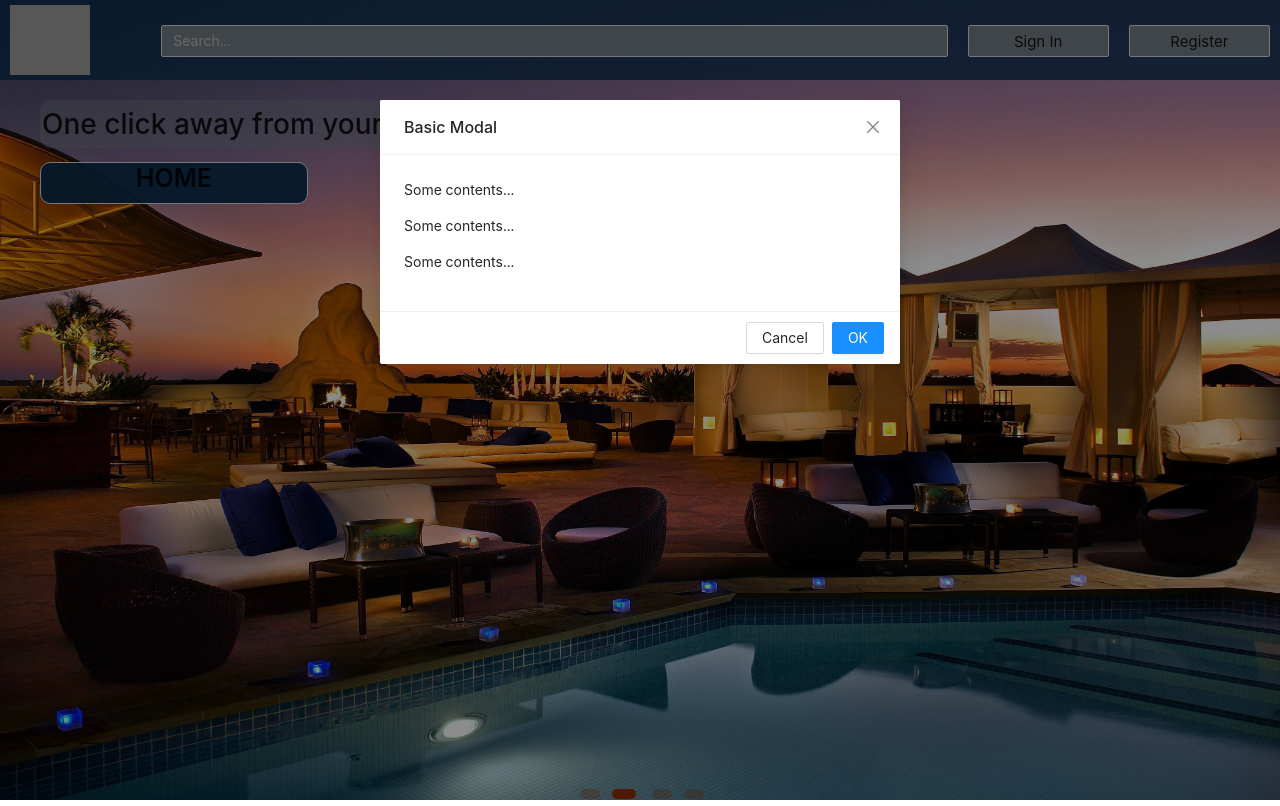
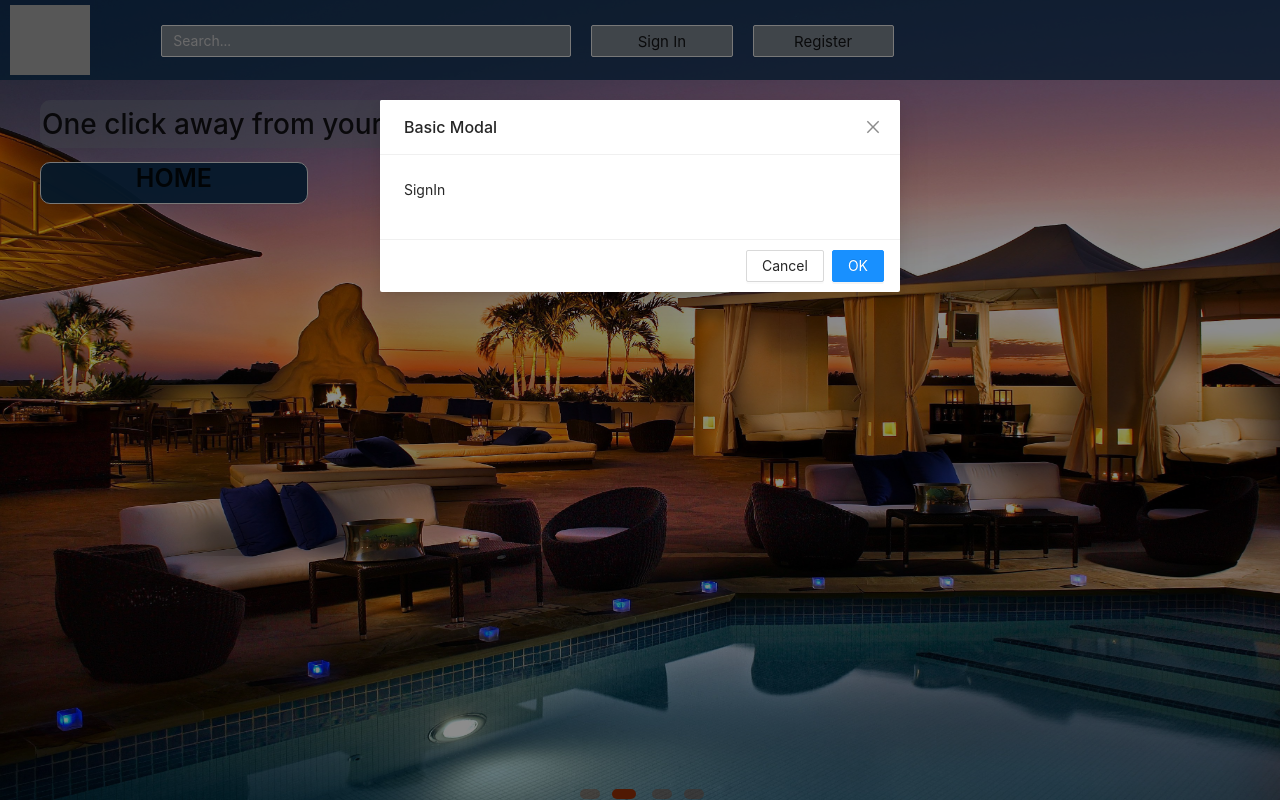
Before and after one commit to PFGrupo5/Henry-Home-Front, a React (Create React App) app in the folder client/: page / in a window 1280 px wide. Both pictures are taken after a click on the button "Sign In". Built offline with nearby package versions, Linux system fonts and the light colour scheme; grey boxes are pictures that could not be loaded.

Commit message:
stateModal

```diff
--- a/client/src/components/NavBar.jsx
+++ b/client/src/components/NavBar.jsx
@@ -16,8 +16,15 @@ const Style = {
 export default function NavBar() {
 
     const [isModalVisible, setIsModalVisible] = useState(false);
+    const [typeLogIn, setTypeLogIn] = useState("");
 
-    const showModal = () => {
+    const showModalR = () => {
+        setTypeLogIn("Register");
+        setIsModalVisible(true);
+    };
+
+    const showModalS = () => {
+        setTypeLogIn("SignIn");
         setIsModalVisible(true);
     };
 
@@ -36,16 +43,16 @@ export default function NavBar() {
 
                 {/* ---------------- Desktop Version ---------------- */}
 
-                <Col className="navInput" span={0} sm={0} md={15} lg={15}>
+                <Col className="navInput" span={0} sm={0} md={8} lg={8}>
                     <Input />
                 </Col>
 
                 <Col className="navBtn" xs={0} sm={0} md={3} lg={3}>
-                    <Button styles={Style} click={showModal} types="ghost" text="Sign In" />
+                    <Button styles={Style} click={showModalS} types="ghost" text="Sign In" />
                 </Col>
 
                 <Col className="navBtn" xs={0} sm={0} md={3} lg={3}>
-                    <Button styles={Style} click={showModal} types="ghost" text="Register" />
+                    <Button styles={Style} click={showModalR} types="ghost" text="Register" />
                 </Col>
 
                 {/* ---------------- Mobile version ---------------- */}
@@ -61,9 +68,7 @@ export default function NavBar() {
             </Row >
 
             <Modal title="Basic Modal" visible={isModalVisible} onOk={closeModal} onCancel={closeModal}>
-                <p>Some contents...</p>
-                <p>Some contents...</p>
-                <p>Some contents...</p>
+                <p>{typeLogIn}</p>
             </Modal>
 
         </div >
```
